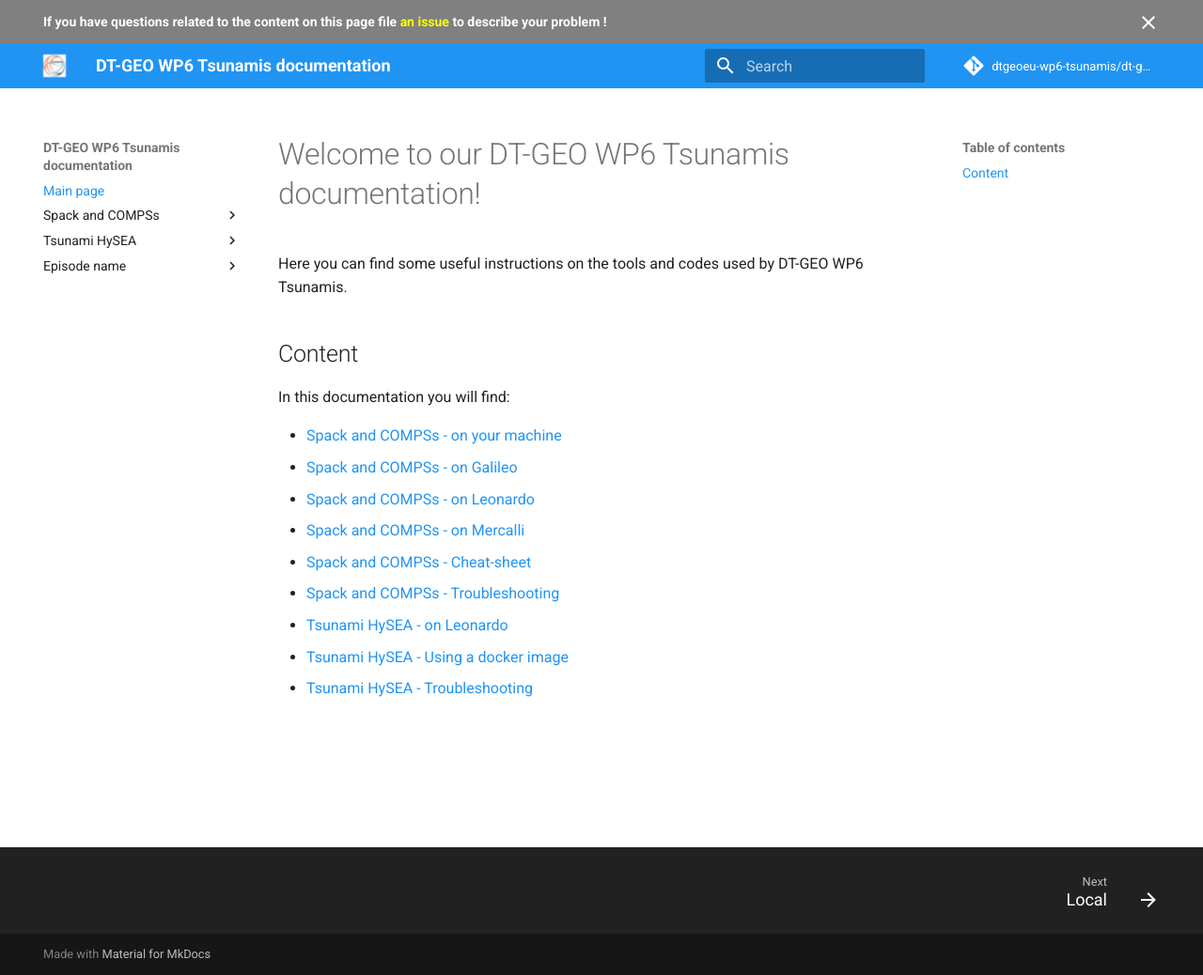
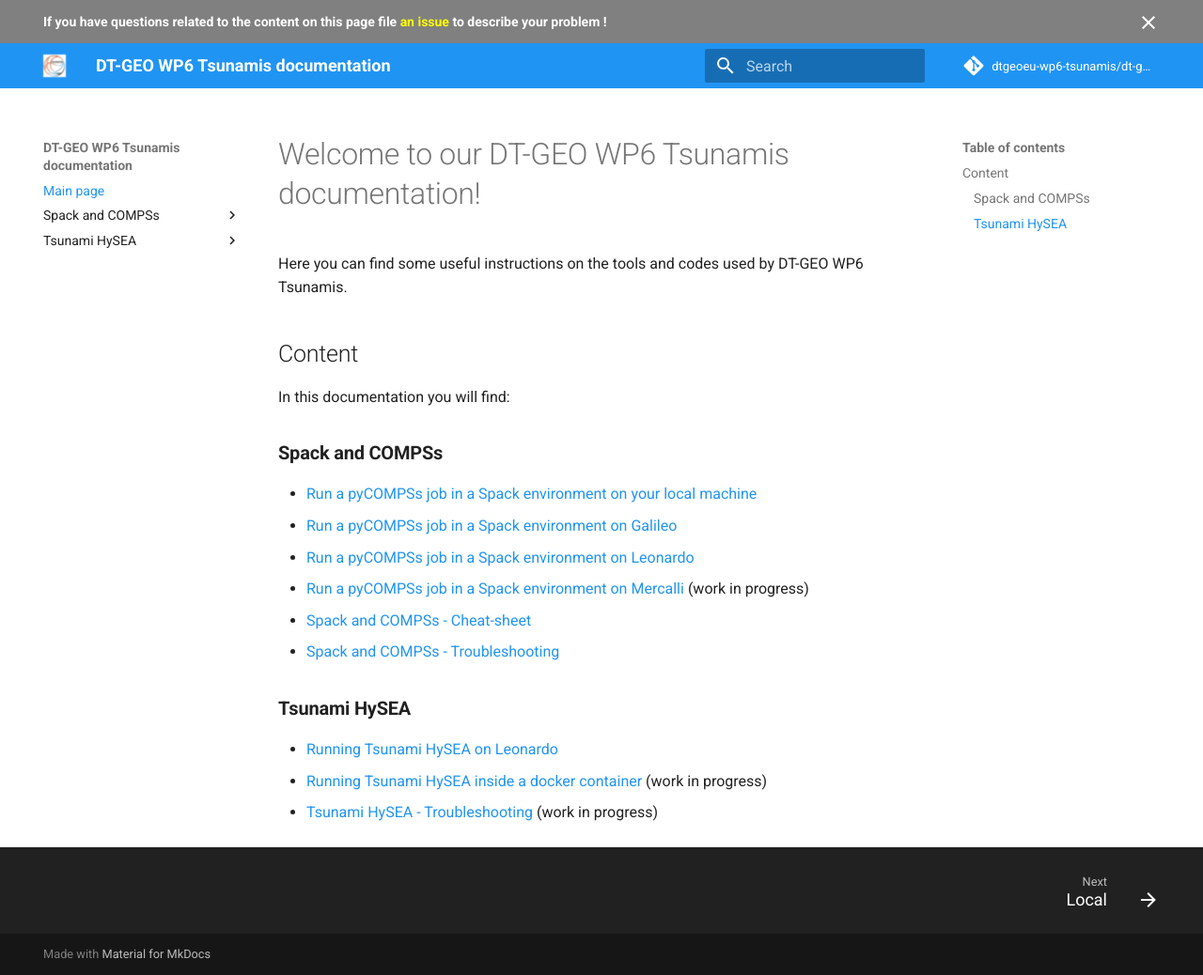
Before and after one commit to dtgeoeu-wp6-tsunamis/dt-geo-wp6-docs, an MkDocs documentation site: the page built from docs/index.md, in a window 1280 px wide and 1038 px high. Shown: the whole window at 94% size. Built offline with MkDocs 1.6.1 and Material for MkDocs 9.7.7, drawn with Linux system fonts in a browser that asks for light colours; comment, search, counter and statistics services are not loaded.

Commit message:
Edited: fixed small things and layout

```diff
--- a/docs/Tsunami-HySEA/docker.md
+++ b/docs/Tsunami-HySEA/docker.md
@@ -1 +1,3 @@
+# **Running Tsunami HySEA inside a docker container**
+
 Coming soon
--- a/docs/index.md
+++ b/docs/index.md
@@ -5,12 +5,15 @@
 ## Content
 In this documentation you will find:
 
-- [Spack and COMPSs - on your machine](spack-and-compss/local.md)
-- [Spack and COMPSs - on Galileo](spack-and-compss/galileo.md)
-- [Spack and COMPSs - on Leonardo](spack-and-compss/leonardo.md)
-- [Spack and COMPSs - on Mercalli](spack-and-compss/mercalli.md)
+### **Spack and COMPSs**
+- [Run a pyCOMPSs job in a Spack environment on your local machine](spack-and-compss/local.md)
+- [Run a pyCOMPSs job in a Spack environment on Galileo](spack-and-compss/galileo.md)
+- [Run a pyCOMPSs job in a Spack environment on Leonardo](spack-and-compss/leonardo.md)
+- [Run a pyCOMPSs job in a Spack environment on Mercalli](spack-and-compss/mercalli.md) (work in progress)
 - [Spack and COMPSs - Cheat-sheet](spack-and-compss/cheat-sheet.md)
 - [Spack and COMPSs - Troubleshooting](spack-and-compss/troubleshooting.md)
-- [Tsunami HySEA - on Leonardo](Tsunami-HySEA/leonardo.md)
-- [Tsunami HySEA - Using a docker image](Tsunami-HySEA/docker.md)
-- [Tsunami HySEA - Troubleshooting](Tsunami-HySEA/troubleshooting.md)
+
+### **Tsunami HySEA**
+- [Running Tsunami HySEA on Leonardo](Tsunami-HySEA/leonardo.md)
+- [Running Tsunami HySEA inside a docker container](Tsunami-HySEA/docker.md) (work in progress)
+- [Tsunami HySEA - Troubleshooting](Tsunami-HySEA/troubleshooting.md) (work in progress)
```
Also changed, not shown: docs/Tsunami-HySEA/leonardo.md (+1 -1 lines), docs/Tsunami-HySEA/troubleshooting.md (+2 -0 lines), docs/spack-and-compss/cheat-sheet.md (+2 -1 lines), docs/spack-and-compss/troubleshooting.md (+6 -6 lines), docs/.pages.
